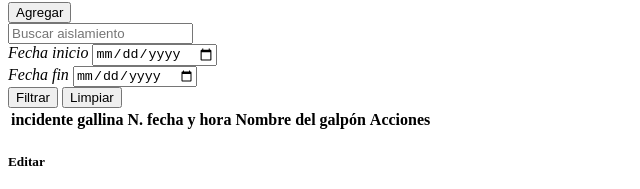
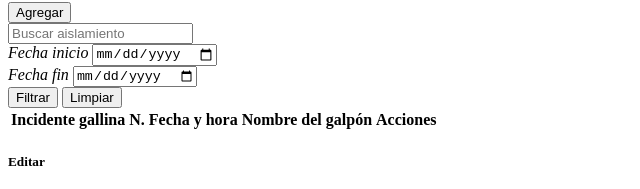
Before and after one commit to JefryRR/Frontend_avisena, a plain HTML site: page pages/aislamientos.html in a window 1280 px wide. Shown: the part 152-341 px from the top of the page, 0-640 px from the left. Drawn offline with nearby package versions, Linux system fonts and the light colour scheme.

Commit message:
Update aislamientos.html

```diff
--- a/pages/aislamientos.html
+++ b/pages/aislamientos.html
@@ -61,8 +61,8 @@
           <table class="table table-striped table-hover table-sm mb-0 text-nowrap align-middle">
             <thead>
               <tr>
-                <th scope="col" class="fw-semibold">incidente gallina N.</th>
-                <th scope="col" class="fw-semibold">fecha y hora</th>
+                <th scope="col" class="fw-semibold">Incidente gallina N.</th>
+                <th scope="col" class="fw-semibold">Fecha y hora</th>
                 <th scope="col" class="fw-semibold">Nombre del galpón</th>
                 <th scope="col" class="fw-semibold text-end">Acciones</th>
               </tr>
```
